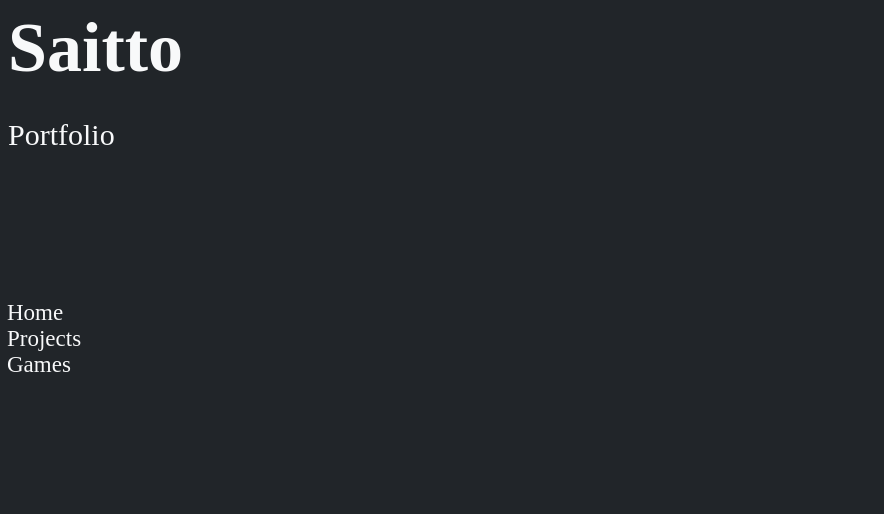
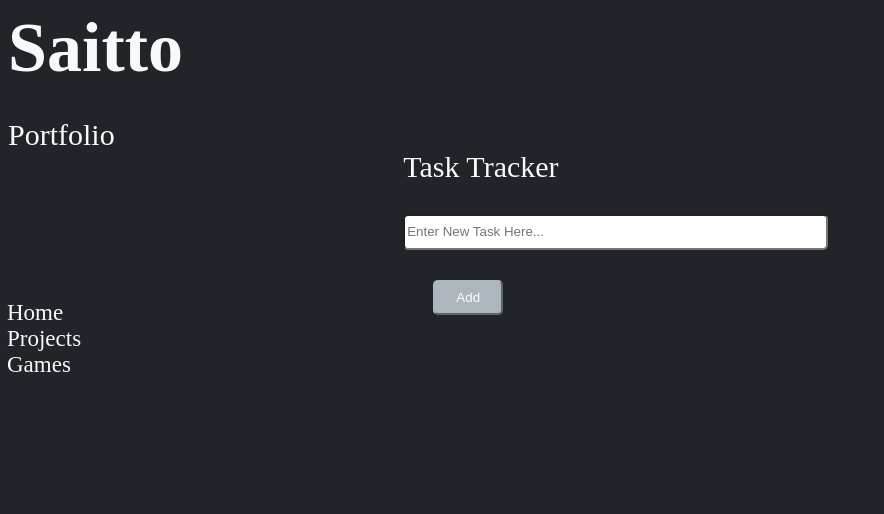
Before and after one commit to SaittoXV/Flask-Website, a Flask app: a page that uses templates/task_tracker.html in a window 1280 px wide. Shown: the top 514 px of the page, without its empty margins (0-884 px from the left). Before the commit the page ends 372 px from the top, so only its background shows below. Run offline with Flask 3, Linux system fonts and the light colour scheme.

Commit message:
Add Task Tracker.html file for project page

```diff
--- a/templates/task_tracker.html
+++ b/templates/task_tracker.html
@@ -2,12 +2,18 @@
 
 {% block head %}
 
-    <title>Saitto - Task Tracker Project</title>
+<title>Saitto - Task Tracker Project</title>
 
 {% endblock %}
 
+
 {% block body %}
 
-
+<div class="bodyWebsite">
+    <p style="font-size:30px;">Task Tracker</p>
+    <input type="text" placeholder="Enter New Task Here..." size="50" style="border-radius: 5px; height: 30px;">
+    <input type="submit" value="Add"
+        style="background-color: #ADB5BD; border-color: #ADB5BD; color: #FFFFFF; margin: 30px; border-radius: 5px; height: 35px; width: 70px;">
+</div>
 
 {% endblock %}
```
Also changed, not shown: 1 other file.
